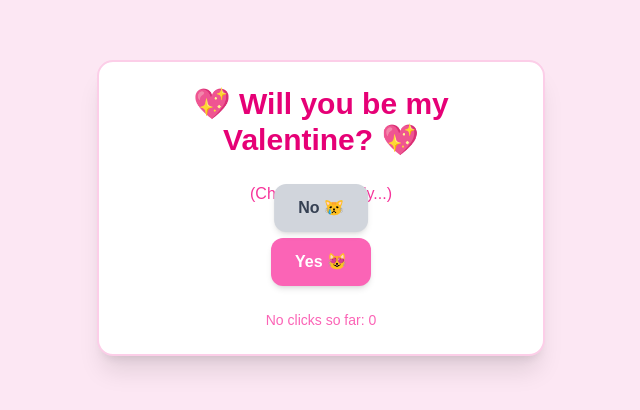
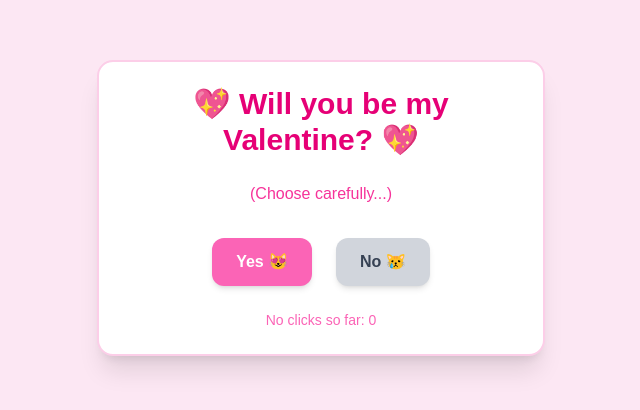
Before and after one commit to kevin21018212/Vday, a Next.js app in the folder my-app/: page / in a window 1280 px wide. Shown: the part 192-602 px from the top of the page, without its empty margins (319-959 px from the left). Built offline with nearby package versions, Linux system fonts and the light colour scheme.

Commit message:
fix jitter

```diff
--- a/my-app/app/components/NoButton.tsx
+++ b/my-app/app/components/NoButton.tsx
@@ -1,6 +1,6 @@
 "use client";
 
-import { useState, useEffect } from "react";
+import { useState } from "react";
 import { motion } from "framer-motion";
 
 interface NoButtonProps {
@@ -9,14 +9,9 @@ interface NoButtonProps {
 }
 
 export default function NoButton({ onClick, clickCount }: NoButtonProps) {
-  // Start at center
-  const [position, setPosition] = useState({ x: 0, y: 0 });
+  const [position, setPosition] = useState<{ x: number; y: number } | null>(null);
+  const [isRandom, setIsRandom] = useState(false);
   const isDisabled = clickCount >= 3;
-
-  // Optional: adjust on mount to center exactly
-  useEffect(() => {
-    setPosition({ x: 0, y: 0 });
-  }, []);
 
   const moveRandomly = () => {
     const vw = window.innerWidth;
@@ -25,14 +20,14 @@ export default function NoButton({ onClick, clickCount }: NoButtonProps) {
     const buttonHeight = 50;
     const margin = 20;
 
-    // Limit random movement so button stays fully visible
-    const maxX = vw / 2 - buttonWidth / 2 - margin;
-    const maxY = vh / 2 - buttonHeight / 2 - margin;
+    const maxX = vw - buttonWidth - margin;
+    const maxY = vh - buttonHeight - margin;
 
-    const randomX = (Math.random() - 0.5) * 2 * maxX; // between -maxX and +maxX
-    const randomY = (Math.random() - 0.5) * 2 * maxY;
+    const randomX = Math.random() * maxX;
+    const randomY = Math.random() * maxY;
 
     setPosition({ x: randomX, y: randomY });
+    setIsRandom(true);
   };
 
   const handleClick = () => {
@@ -46,27 +41,26 @@ export default function NoButton({ onClick, clickCount }: NoButtonProps) {
   };
 
   return (
-    <motion.button
-      animate={{ x: position.x, y: position.y }}
+    <motion.div
+      animate={position ?? {}}
       transition={{ type: "spring", stiffness: 200, damping: 25 }}
       style={{
-        position: "fixed",
-        top: "50%",
-        left: "50%",
-        translateX: "-50%",
-        translateY: "-50%",
-        zIndex: 50,
+        position: isRandom ? "fixed" : "relative",
+        top: isRandom ? 0 : undefined,
+        left: isRandom ? 0 : undefined,
+        zIndex: isRandom ? 50 : undefined,
         willChange: "transform",
+        display: "inline-block",
+        cursor: isDisabled ? "not-allowed" : "pointer",
       }}
       whileHover={{ scale: isDisabled ? 1 : 1.05 }}
       whileTap={{ scale: isDisabled ? 1 : 0.95 }}
       onClick={handleClick}
-      disabled={isDisabled}
       className={`px-6 py-3 font-semibold rounded-xl shadow-md transition-all ${
-        isDisabled ? "bg-gray-400 text-gray-600 cursor-not-allowed" : "bg-gray-300 text-gray-700"
+        isDisabled ? "bg-gray-400 text-gray-600" : "bg-gray-300 text-gray-700"
       }`}
     >
       No 😿
-    </motion.button>
+    </motion.div>
   );
 }
```
